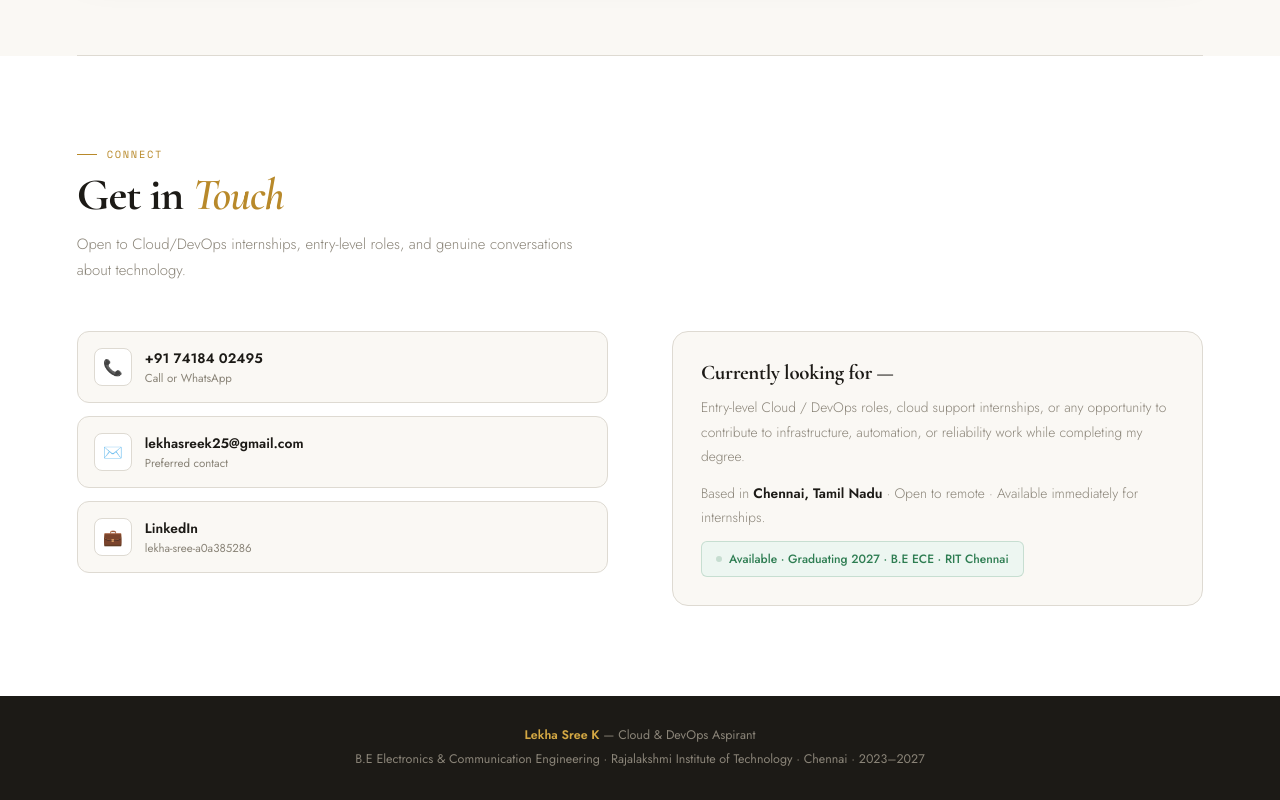
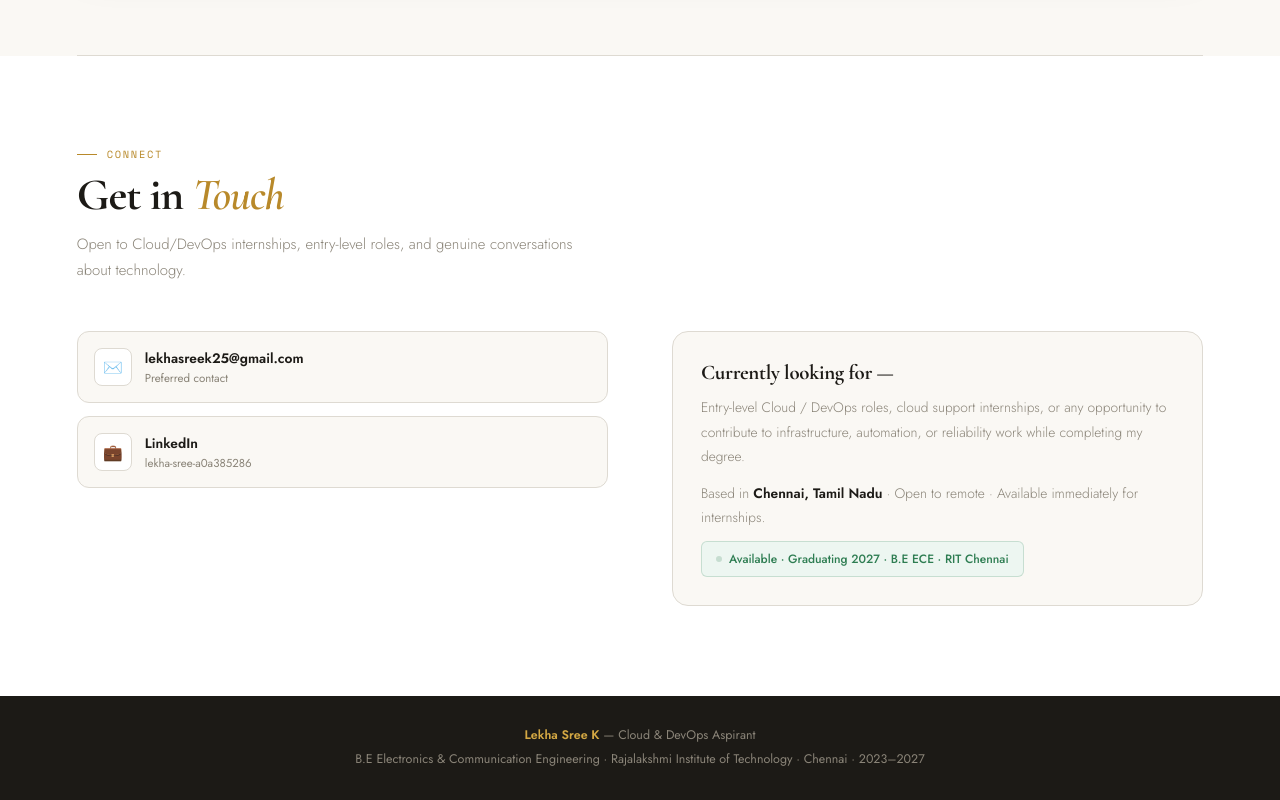
Before and after one commit to lekhasree25k/portfolio, a plain HTML site: page index.html in a window 1280 px wide. Shown: the part 5815-6615 px from the top of the page. Drawn offline with nearby package versions, Linux system fonts and the light colour scheme.

Commit message:
Update index.html

```diff
--- a/index.html
+++ b/index.html
@@ -845,17 +845,12 @@ footer strong { color:var(--gold2); }
 
 <div class="divider"></div>
 
-<!-- CONTACT -->
 <section id="contact">
   <div class="sec-eyebrow">Connect</div>
   <h2 class="sec-title">Get in <em>Touch</em></h2>
   <p class="sec-sub">Open to Cloud/DevOps internships, entry-level roles, and genuine conversations about technology.</p>
   <div class="contact-grid">
     <div class="c-links reveal">
-      <a href="tel:+917418402495" class="c-link">
-        <div class="c-ico">📞</div>
-        <div><div class="c-lbl">+91 74184 02495</div><div class="c-sub">Call or WhatsApp</div></div>
-      </a>
       <a href="mailto:lekhasreek25@gmail.com" class="c-link">
         <div class="c-ico">✉️</div>
         <div><div class="c-lbl">lekhasreek25@gmail.com</div><div class="c-sub">Preferred contact</div></div>
```
